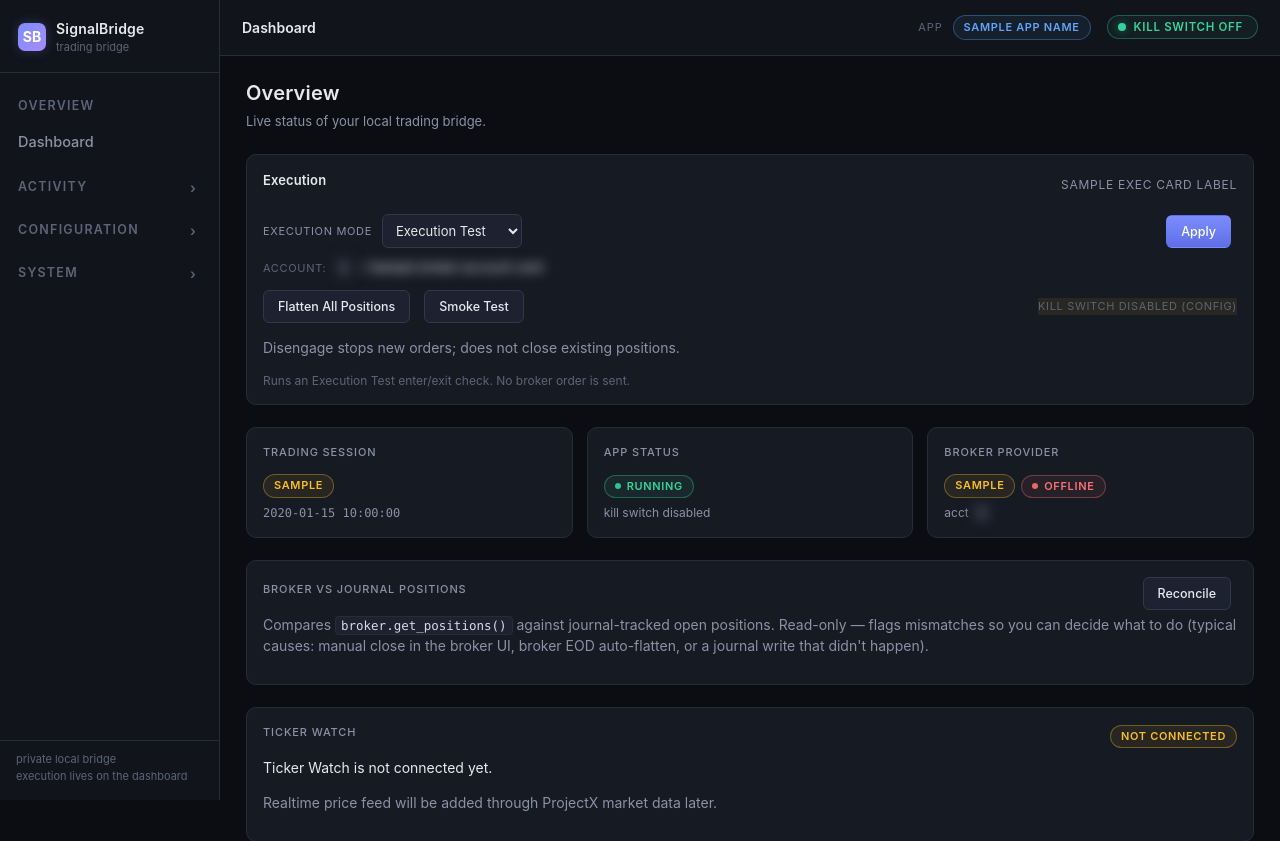
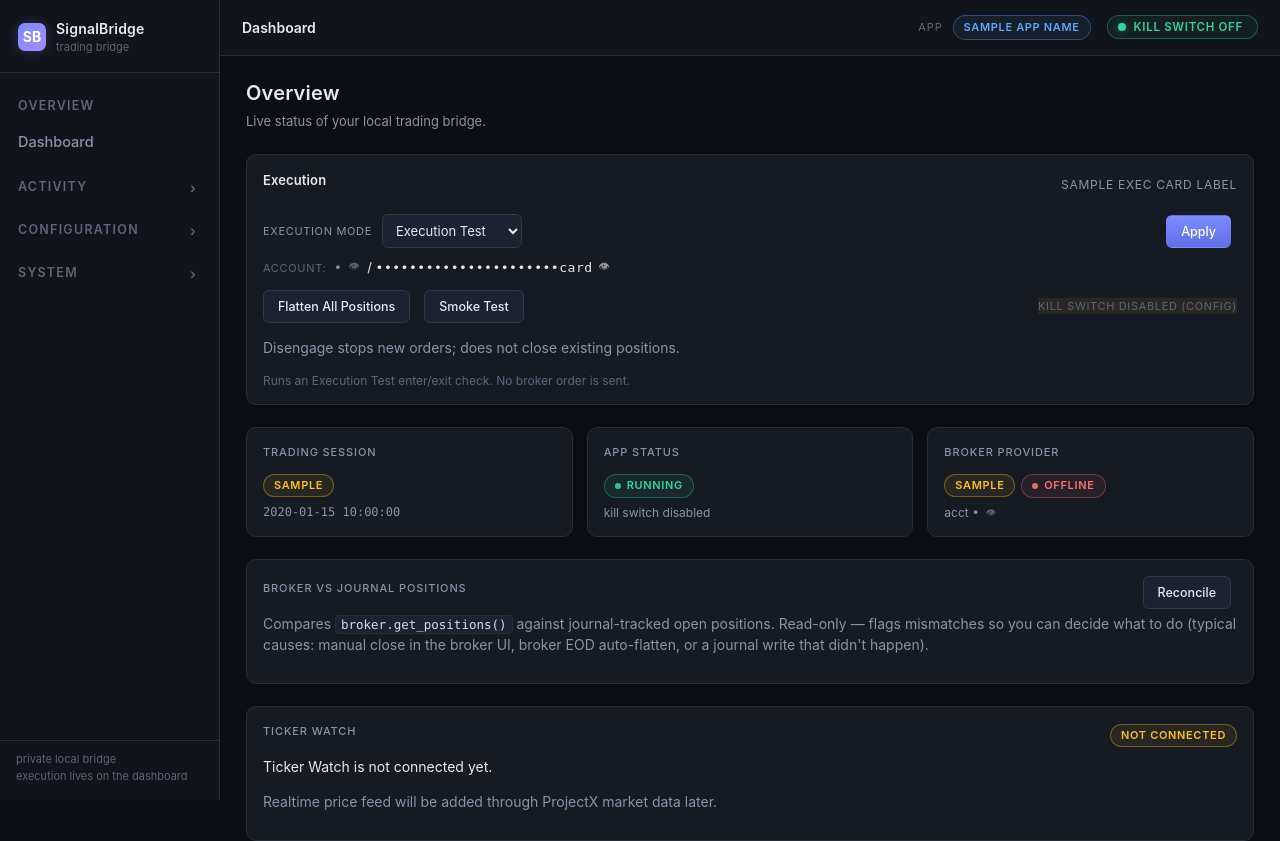
Before and after one commit to rdele75/signal_bridge, a Python web app: template app/templates/dashboard.html in a window 1280 px wide. Shown: the top 841 px of the page. Run offline with Jinja, Linux system fonts and the light colour scheme; the template is opened without the code that fills it: most values are stand-ins (such as "Sample title", 1, 10 or a date in 2020).

Commit message:
refactor(ui): replace blur with last-4-mask reveal pattern
Drops the .sensitive blur for account ids and names in favour of a
last-4-mask + click-to-reveal pattern. New _macros.html ships a
mask_value() Jinja macro; CSS for .masked-value replaces the blur
rules; the base.html click handler reveals on the first click and
stays revealed for the page lifetime.

Applies the new pattern to every account display: the Execution
card, live engage modal, broker page summary card, and the smaller
broker selected-account card (which commit 9 will delete). Macro
import added to dashboard.html and settings_broker.html.

Co-Authored-By: Claude Opus 4.7 <noreply@anthropic.com>

```diff
--- a/app/static/styles.css
+++ b/app/static/styles.css
@@ -2152,25 +2152,30 @@ details.collapsible > summary:hover h3 { color: var(--accent); }
 
 /* =====================================================================
    Sensitive content reveal (account ids / names).
-   Blur by default; click to reveal. Stays revealed for the page
-   lifetime so the operator only has to click once per visit.
+   Mask all but the last few characters by default; click to reveal
+   the full value. Stays revealed for the page lifetime so the
+   operator only has to click once per visit.
    ===================================================================== */
-.sensitive {
-  filter: blur(6px);
-  transition: filter 0.18s ease;
+.masked-value {
+  display: inline-flex;
+  align-items: center;
+  gap: 6px;
+  font-family: var(--mono-font, monospace);
   cursor: pointer;
   user-select: none;
 }
-.sensitive:hover {
-  filter: blur(4px);
-}
-.sensitive.is-revealed {
-  filter: none;
-  user-select: text;
-  cursor: text;
-}
+.masked-value .masked-display { letter-spacing: 0.04em; }
+.masked-value .masked-reveal-icon {
+  opacity: 0.6;
+  font-size: 0.85em;
+  transition: opacity 0.18s ease;
+}
+.masked-value:hover .masked-reveal-icon { opacity: 1; }
+.masked-value.is-revealed { cursor: default; user-select: text; }
+.masked-value.is-revealed .masked-display { letter-spacing: 0; }
+.masked-value.is-revealed .masked-reveal-icon { display: none; }
 @media (prefers-reduced-motion: reduce) {
-  .sensitive { transition: none; }
+  .masked-value .masked-reveal-icon { transition: none; }
 }
 
 /* =====================================================================
--- /dev/null
+++ b/app/templates/_macros.html
@@ -0,0 +1,20 @@
+{# Shared Jinja macros. Import with:
+     {% from "_macros.html" import mask_value %}
+#}
+
+{# Render a value with all but the trailing ``suffix_chars`` characters
+   masked. Click to reveal the full value (handler in base.html).
+   ``dom_id`` is optional — preserves IDs that other code references.
+#}
+{% macro mask_value(value, suffix_chars=4, dom_id=None) -%}
+  {%- set s = value|string -%}
+  {%- if s|length > suffix_chars -%}
+    {%- set display = '•' * (s|length - suffix_chars) ~ s[-suffix_chars:] -%}
+  {%- else -%}
+    {%- set display = '•' * s|length -%}
+  {%- endif -%}
+  <span class="masked-value"{% if dom_id %} id="{{ dom_id }}"{% endif %} data-full="{{ s }}" title="Click to reveal"
+    ><span class="masked-display">{{ display }}</span
+    ><span class="masked-reveal-icon" aria-hidden="true">👁</span
+  ></span>
+{%- endmacro %}
--- a/app/templates/base.html
+++ b/app/templates/base.html
@@ -316,13 +316,17 @@
   });
 })();
 
-// Click any .sensitive element to reveal it. Stays revealed for the
-// page lifetime; refresh the page to re-blur. Used for account ids /
-// names that are screen-shareable context.
+// Click any .masked-value element to reveal the full string. Stays
+// revealed for the page lifetime; refresh to re-mask. Used for
+// account ids / names that are screen-shareable context.
 document.addEventListener('click', function (ev) {
-  var t = ev.target.closest('.sensitive');
-  if (!t) return;
-  t.classList.toggle('is-revealed');
+  var t = ev.target.closest('.masked-value');
+  if (!t || t.classList.contains('is-revealed')) return;
+  var full = t.getAttribute('data-full');
+  if (!full) return;
+  var display = t.querySelector('.masked-display');
+  if (display) display.textContent = full;
+  t.classList.add('is-revealed');
 });
 </script>
 </body>
--- a/app/templates/dashboard.html
+++ b/app/templates/dashboard.html
@@ -1,4 +1,5 @@
 {% extends "base.html" %}
+{% from "_macros.html" import mask_value %}
 {% block title %}Dashboard · SignalBridge{% endblock %}
 {% block page_title %}Dashboard{% endblock %}
 {% block content %}
@@ -63,9 +64,9 @@
       <div class="execution-account">
         <span class="execution-account-label">Account:</span>
         {% if selected_account_id %}
-          <code class="sensitive" title="Click to reveal">{{ selected_account_id }}</code>
+          {{ mask_value(selected_account_id) }}
           {% if broker_account_card.selected_account_name %}
-            <span class="execution-account-name sensitive" title="Click to reveal">/ {{ broker_account_card.selected_account_name }}</span>
+            <span class="execution-account-name">/ {{ mask_value(broker_account_card.selected_account_name) }}</span>
           {% endif %}
         {% else %}
           <span class="muted">no account selected</span>
@@ -155,10 +156,10 @@
     </p>
     <p class="execution-modal-account">
       Account:
-      <code id="live-modal-account-id" class="sensitive" title="Click to reveal">{{ selected_account_id or '—' }}</code>
+      {{ mask_value(selected_account_id or '—', dom_id='live-modal-account-id') }}
       {% if broker_account_card.selected_account_name %}
         <span class="muted">/</span>
-        <span id="live-modal-account-name" class="sensitive" title="Click to reveal">{{ broker_account_card.selected_account_name }}</span>
+        {{ mask_value(broker_account_card.selected_account_name, dom_id='live-modal-account-name') }}
       {% endif %}
     </p>
     <p class="muted execution-modal-reveal-hint">
@@ -325,7 +326,7 @@
       {% endif %}
     </div>
     <div class="card-sub">
-      {% if selected_account_id %}acct <code class="sensitive" title="Click to reveal">{{ selected_account_id }}</code>{% else %}<a href="/settings/broker">configure</a>{% endif %}
+      {% if selected_account_id %}acct {{ mask_value(selected_account_id) }}{% else %}<a href="/settings/broker">configure</a>{% endif %}
     </div>
   </div>
 </section>
```
Also changed, not shown: app/templates/settings_broker.html (+6 -5 lines).
